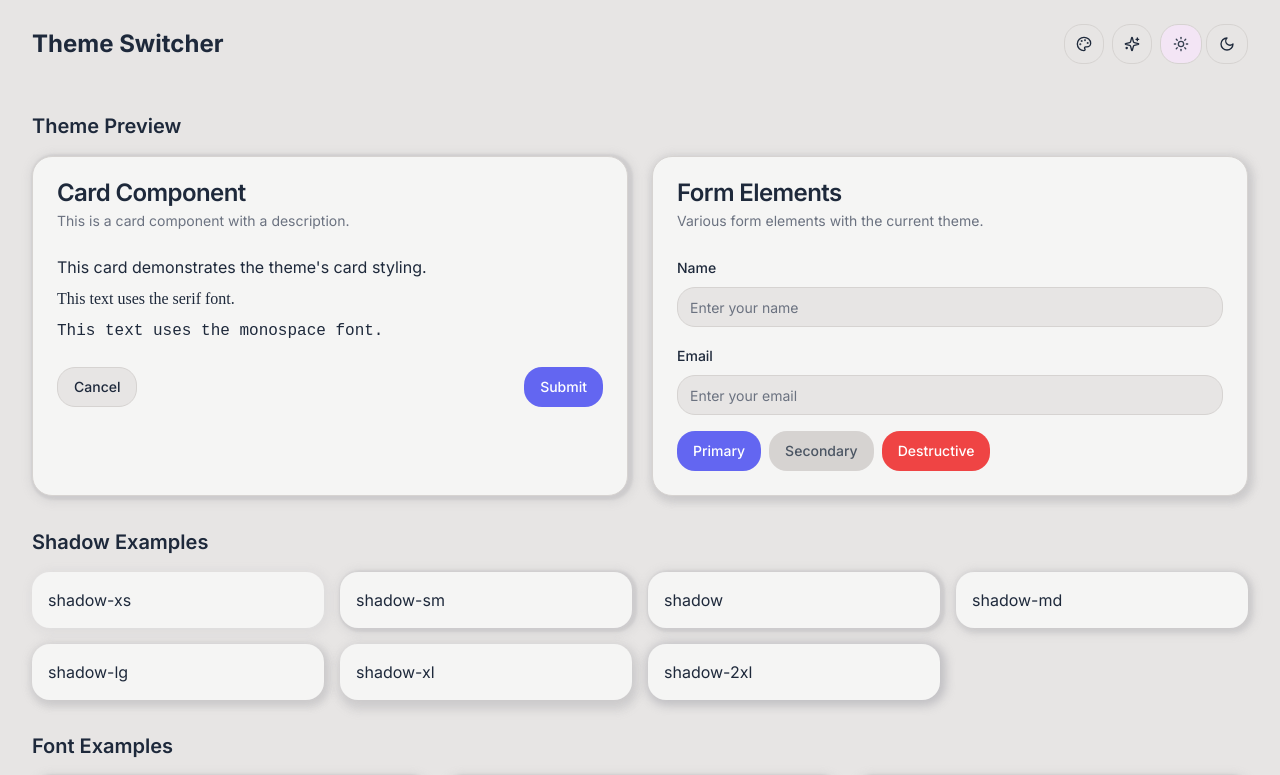
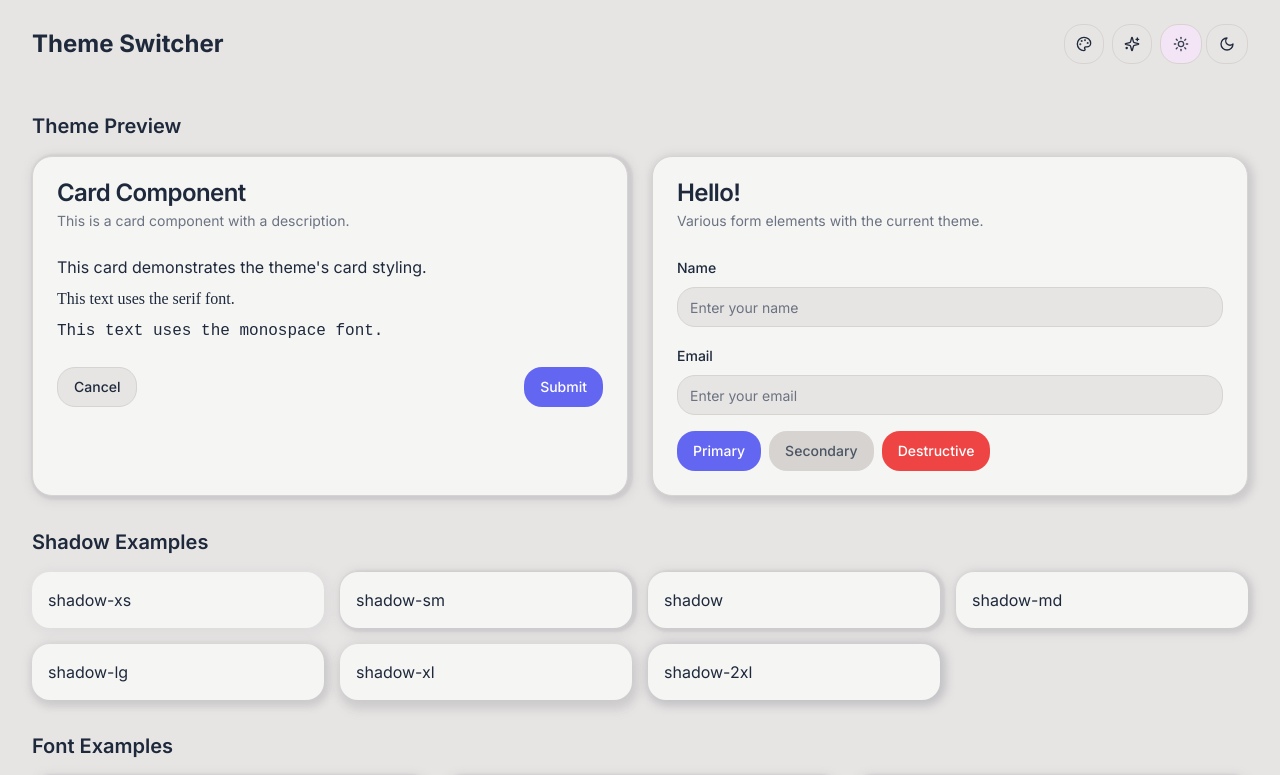
Before and after one commit to thedogwiththedataonit/next-theme-kit, a Next.js app: page / in a window 1280 px wide. Shown: the top 775 px of the page. Built offline with nearby package versions, Linux system fonts and the light colour scheme.

Commit message:
Update page.tsx

```diff
--- a/app/page.tsx
+++ b/app/page.tsx
@@ -35,7 +35,7 @@ export default function Home() {
 
             <Card className="shadow-lg">
               <CardHeader>
-                <CardTitle>Form Elements</CardTitle>
+                <CardTitle>Hello!</CardTitle>
                 <CardDescription>Various form elements with the current theme.</CardDescription>
               </CardHeader>
               <CardContent className="space-y-4">
```
